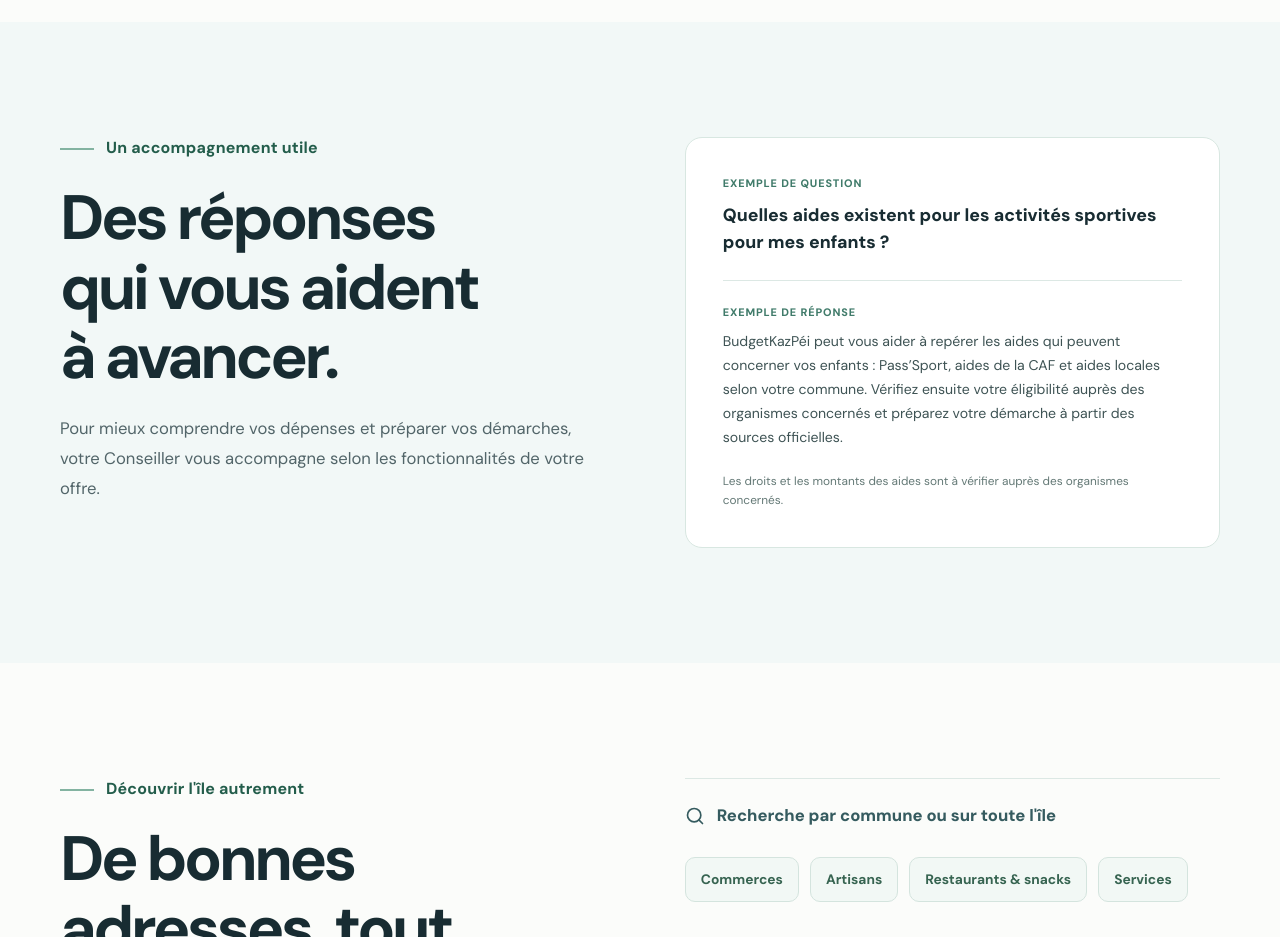
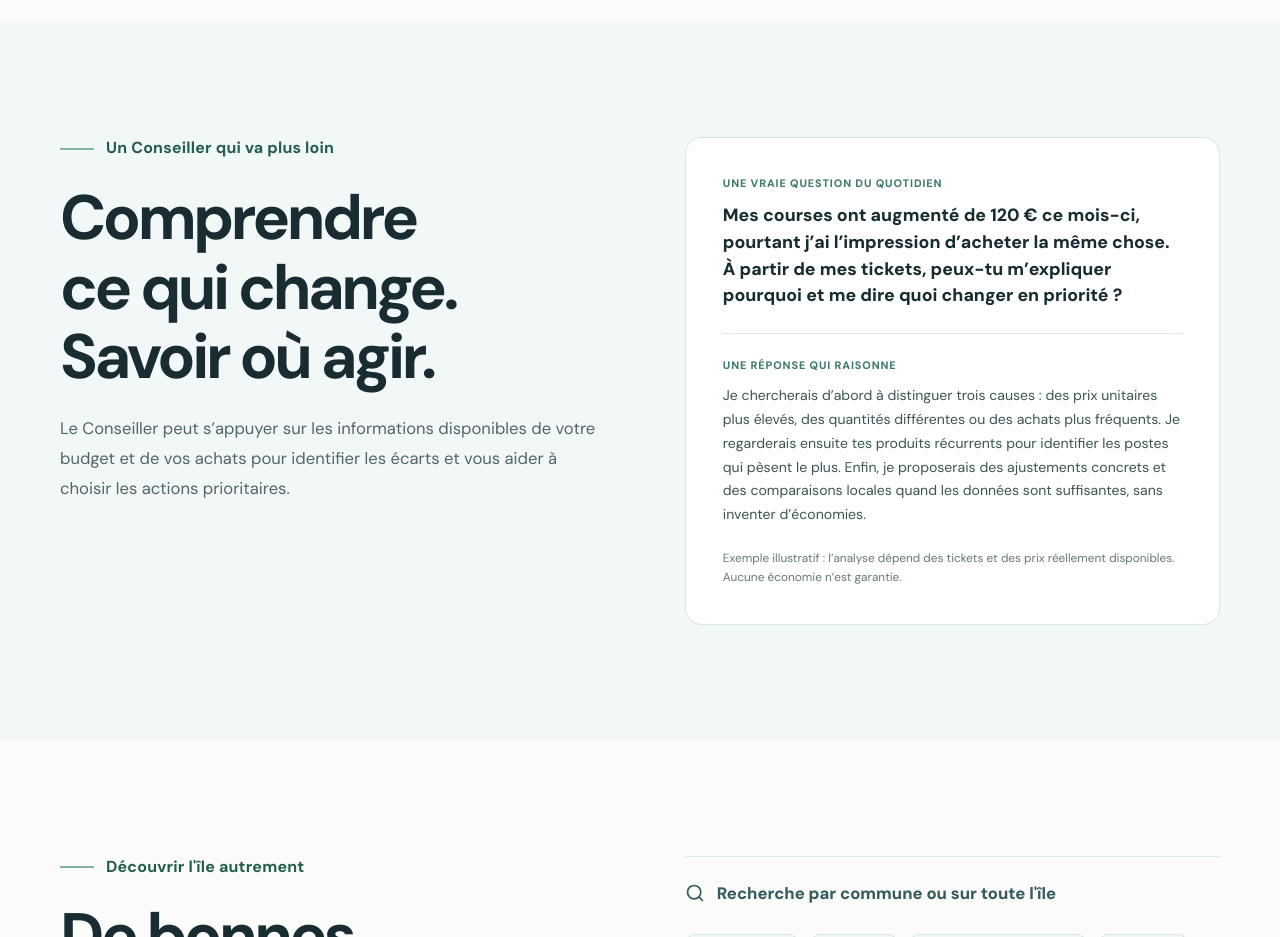
Before and after one commit to JGOUBE/budgetkazpei, a React (Vite) app: page / in a window 1280 px wide. Shown: the part 1600-2537 px from the top of the page. Built offline with nearby package versions, Linux system fonts and the light colour scheme; no server answers.

Commit message:
Make landing advisor example demonstrate contextual ticket and spending analysis in FR/KR

```diff
--- a/src/pages/PublicHomePage.jsx
+++ b/src/pages/PublicHomePage.jsx
@@ -69,12 +69,14 @@ const COPY = {
       { title: "Mes aides", lead: "Repérez les aides possibles et organisez vos démarches.", Icon: HandHeart, tone: "lavender" },
       { title: "Mon Conseiller", lead: "Posez vos questions et avancez avec des conseils adaptés à votre offre.", Icon: MessageCircle, tone: "sage" },
     ],
-    advisorEyebrow: "Un accompagnement utile",
-    advisorTitle: "Des réponses qui vous aident à avancer.",
-    advisorLead: "Pour mieux comprendre vos dépenses et préparer vos démarches, votre Conseiller vous accompagne selon les fonctionnalités de votre offre.",
-    advisorExampleLabel: "Exemple de question",
-    advisorAnswerLabel: "Exemple de réponse",
-    advisorNote: "Les droits et les montants des aides sont à vérifier auprès des organismes concernés.",
+    advisorEyebrow: "Un Conseiller qui va plus loin",
+    advisorTitle: "Comprendre ce qui change. Savoir où agir.",
+    advisorLead: "Le Conseiller peut s’appuyer sur les informations disponibles de votre budget et de vos achats pour identifier les écarts et vous aider à choisir les actions prioritaires.",
+    advisorExampleLabel: "Une vraie question du quotidien",
+    advisorAnswerLabel: "Une réponse qui raisonne",
+    advisorNote: "Exemple illustratif : l’analyse dépend des tickets et des prix réellement disponibles. Aucune économie n’est garantie.",
+    advisorQuestion: "Mes courses ont augmenté de 120 € ce mois-ci, pourtant j’ai l’impression d’acheter la même chose. À partir de mes tickets, peux-tu m’expliquer pourquoi et me dire quoi changer en priorité ?",
+    advisorAnswer: "Je chercherais d’abord à distinguer trois causes : des prix unitaires plus élevés, des quantités différentes ou des achats plus fréquents. Je regarderais ensuite tes produits récurrents pour identifier les postes qui pèsent le plus. Enfin, je proposerais des ajustements concrets et des comparaisons locales quand les données sont suffisantes, sans inventer d’économies.",
     dealsEyebrow: "Découvrir l'île autrement",
     dealsTitle: "De bonnes adresses, tout près de vous.",
     dealsLead: "Restaurants, commerces, artisans, sorties et services : retrouvez les bons plans locaux selon les informations disponibles.",
@@ -110,12 +112,14 @@ const COPY = {
       { title: "Mon bann èd", lead: "Repèr bann èd posib ek organiz out bann démars.", Icon: HandHeart, tone: "lavender" },
       { title: "Mon Konseyé", lead: "Poz out kestyon ek trouv bann konsey selon out lof.", Icon: MessageCircle, tone: "sage" },
     ],
-    advisorEyebrow: "In koudmin itil",
-    advisorTitle: "Bann répons pou aide aou avansé.",
-    advisorLead: "Pou konpran out dépans ek prépar out bann démars, out Konseyé i aide aou selon bann fonksionalité out lof.",
-    advisorExampleLabel: "In legzanp kestyon",
-    advisorAnswerLabel: "In legzanp répons",
-    advisorNote: "Fodra vérifié bann drwa ek bann montan èd kot bann organismes konsèrné.",
+    advisorEyebrow: "In Konseyé ki va pli lwin",
+    advisorTitle: "Konpran kosa la sanjé. War koté azir.",
+    advisorLead: "Konseyé-la i pé servi bann zinformasyon disponib dann out bidjé ek out courses pou repèr bann ékar ek aide aou swazi bann priorité.",
+    advisorExampleLabel: "In vré kestyon dan la vi",
+    advisorAnswerLabel: "In répons ki réfléshi",
+    advisorNote: "In legzanp pou montré : lanaliz i dépann bann tiké ek bann pri disponib. Okenn lékonomi lé garanti.",
+    advisorQuestion: "Mon bann courses la ogmanté de 120 € sa mwa-la, mé mi achète presk minm zafèr. Avèk mon bann tiké, ou pé explik amwin poukwa ek kosa mi doi sanjé an premié ?",
+    advisorAnswer: "Mi va dabor sépar troi koz posib : bann pri inn ogmanté, bann kantité la sanjé ou ou achète pli souvan. Apré, mi va gad bann produi ou achète souvan pou trouv sak i pèz plis. Si bann donné lé sifizan, mi pé propoz bann ajustman konkré ek bann konparézon pri lokal, san invant bann lékonomi.",
     dealsEyebrow: "Dékouv nout lil",
     dealsTitle: "Bann bon ladres près koté ou.",
     dealsLead: "Restoran, komers, artizan, sorti ek servis : trouv bann Bon Plan lokal selon bann zinformasyon disponib.",
@@ -220,10 +224,10 @@ export default function PublicHomePage({ isAuthenticated = false }) {
           </div>
           <div className="bk-advisor__example">
             <p className="bk-example-label">{copy.advisorExampleLabel}</p>
-            <p className="bk-advisor__question">{content.advisor.conversation.user}</p>
+            <p className="bk-advisor__question">{copy.advisorQuestion}</p>
             <div className="bk-advisor__answer">
               <p className="bk-example-label">{copy.advisorAnswerLabel}</p>
-              <p>{content.advisor.conversation.assistant}</p>
+              <p>{copy.advisorAnswer}</p>
             </div>
             <small>{copy.advisorNote}</small>
           </div>
```
